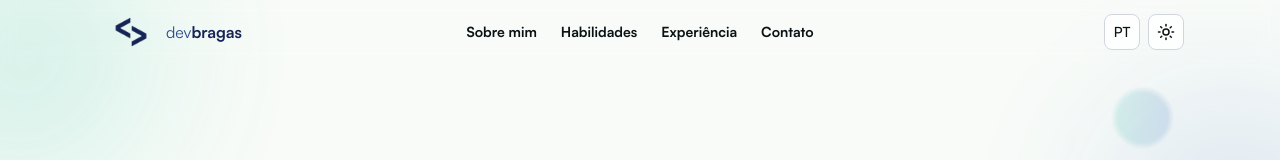
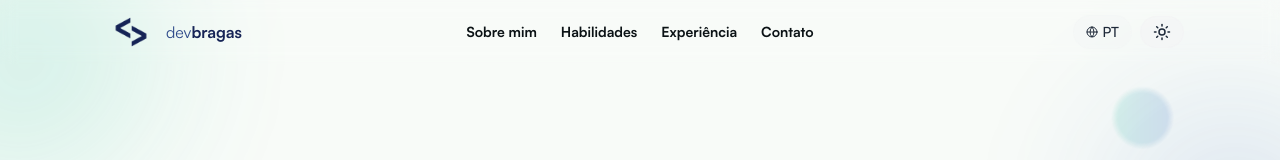
Before and after one commit to devbragas/portfolio-live, a Next.js app: page / in a window 1280 px wide. Shown: the top 160 px of the page. Built offline with nearby package versions, Linux system fonts and the light colour scheme.

Commit message:
feat: change secondary header buttons UI

```diff
--- a/src/components/ui/header.tsx
+++ b/src/components/ui/header.tsx
@@ -2,6 +2,7 @@ import Image from "next/image";
 import Link from "next/link";
 import { Container } from "./container";
 import { DevLogo } from "./dev-logo";
+import { Globe } from "lucide-react";
 
 const navLink = `
   relative text-sm font-semibold
@@ -43,13 +44,34 @@ export function Header() {
         </nav>
         <div className="ml-auto flex items-center gap-2">
           <button
-            className="flex items-center justify-center w-9 h-9 rounded-lg cursor-pointer border border-gray-300 bg-white/80 hover:bg-gray-100 transition-all duration-200 text-sm font-medium"
+            className="
+    flex items-center justify-center
+    px-3 py-1.5 gap-1
+    rounded-full
+    bg-gray-100/40 border border-gray-100/40
+    text-gray-800
+    transition-all duration-200 ease-out
+    hover:scale-105
+    text-sm font-medium
+    hover:bg-gray-100/50
+  "
             type="button"
           >
+            <Globe size={12} />
             PT
           </button>
           <button
-            className="flex items-center justify-center w-9 h-9 rounded-lg cursor-pointer border border-gray-300 bg-white/80 hover:bg-gray-100 transition-all duration-200"
+            className="
+    flex items-center justify-center
+    px-3 py-1.5 gap-1
+    rounded-full
+    bg-gray-100/50 border border-gray-100/50
+    text-gray-800
+    transition-all duration-200 ease-out
+    hover:scale-105
+    text-sm font-medium
+    hover:bg-gray-100/60
+  "
             type="button"
           >
             <svg
```
